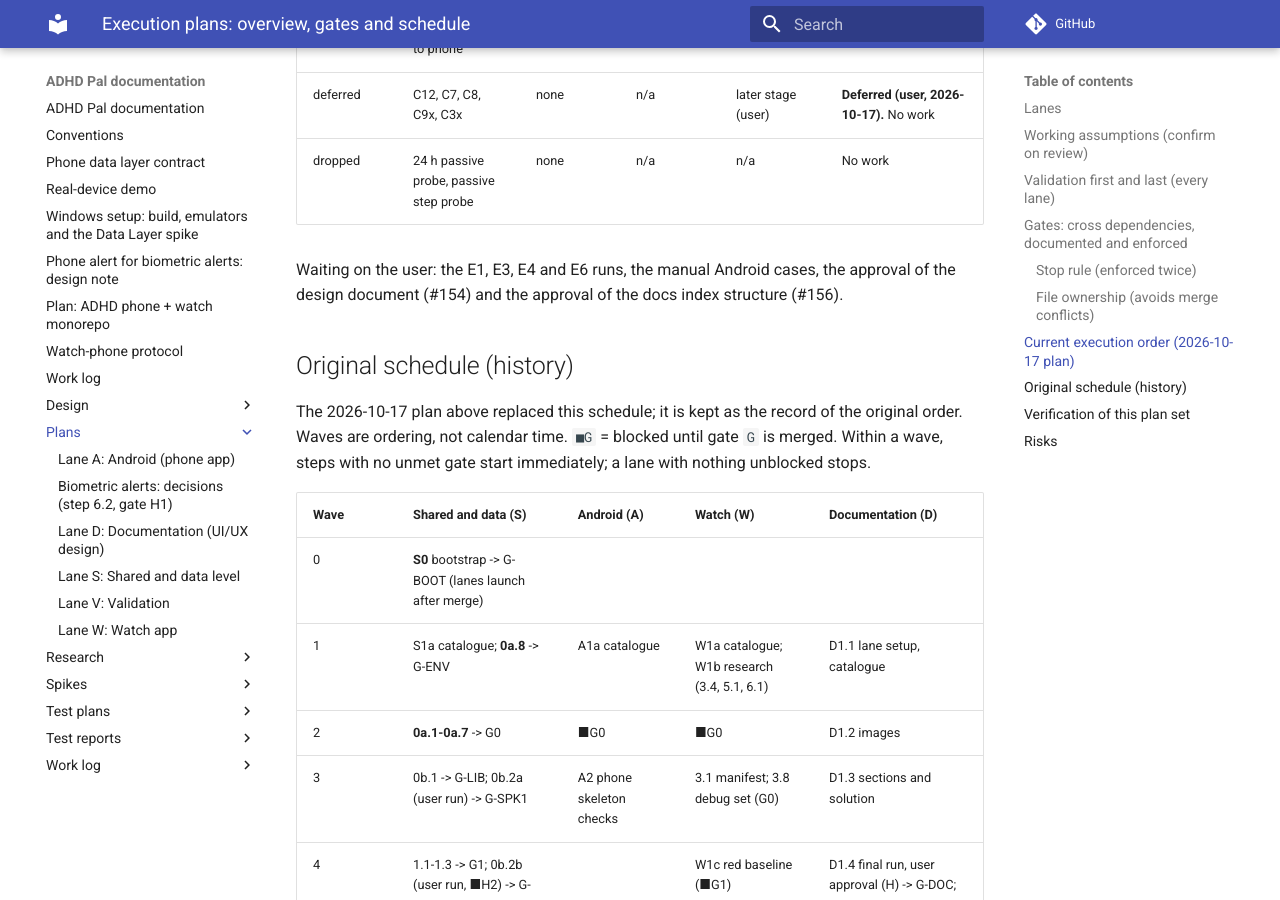
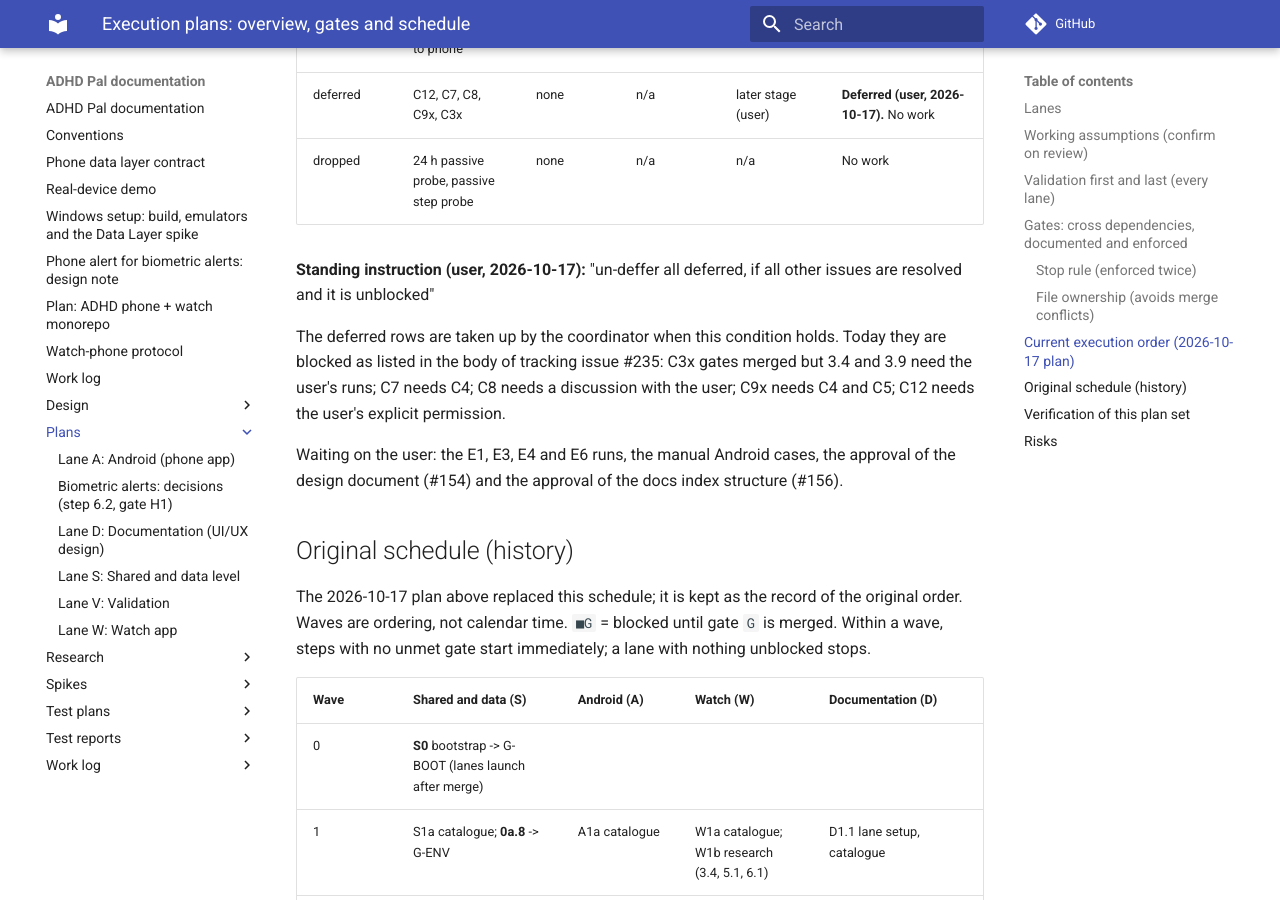
Before and after one commit to shlomoa/my-adhd-pal, an MkDocs documentation site: the page built from docs/plans/README.md, in a window 1280 px wide and 900 px high, scrolled down 7246 px. Built offline with MkDocs 1.6.1 and Material for MkDocs 9.7.7, drawn with Linux system fonts in a browser that asks for light colours; comment, search, counter and statistics services are not loaded.

Commit message:
Docs: record the user's standing instruction on deferred rows in the plans README (#251)
Claude-Session: https://claude.ai/code/session_01FyLgJ9jnFq1PHzp3tAEHbB

Co-authored-by: Claude <noreply@anthropic.com>

```diff
--- a/docs/plans/README.md
+++ b/docs/plans/README.md
@@ -146,6 +146,12 @@ section 12.3 and the watch probe checklist, and a run has no test-case id.
 | deferred | C12, C7, C8, C9x, C3x | none | n/a | later stage (user) | **Deferred (user, 2026-10-17).** No work |
 | dropped | 24 h passive probe, passive step probe | none | n/a | n/a | No work |
 
+**Standing instruction (user, 2026-10-17):** "un-deffer all deferred, if all other issues are resolved and it is unblocked"
+
+The deferred rows are taken up by the coordinator when this condition holds. Today they are blocked as listed in the body
+of tracking issue #235: C3x gates merged but 3.4 and 3.9 need the user's runs; C7 needs C4; C8 needs a discussion with the
+user; C9x needs C4 and C5; C12 needs the user's explicit permission.
+
 Waiting on the user: the E1, E3, E4 and E6 runs, the manual Android cases, the approval of the design document (#154) and
 the approval of the docs index structure (#156).
 
```
